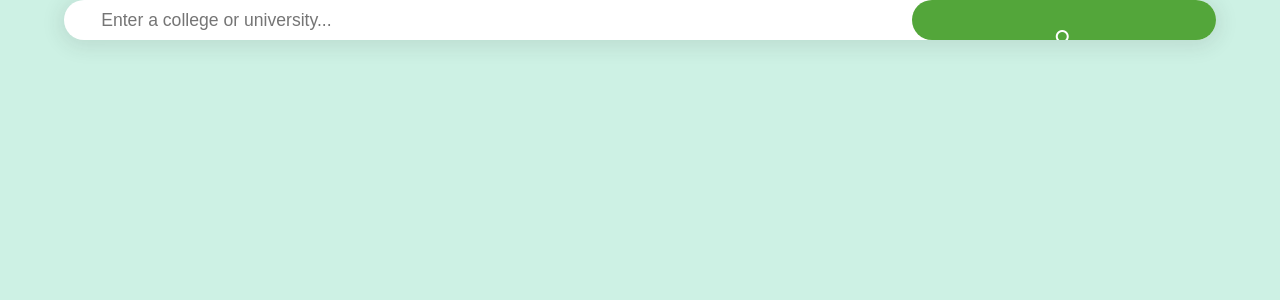
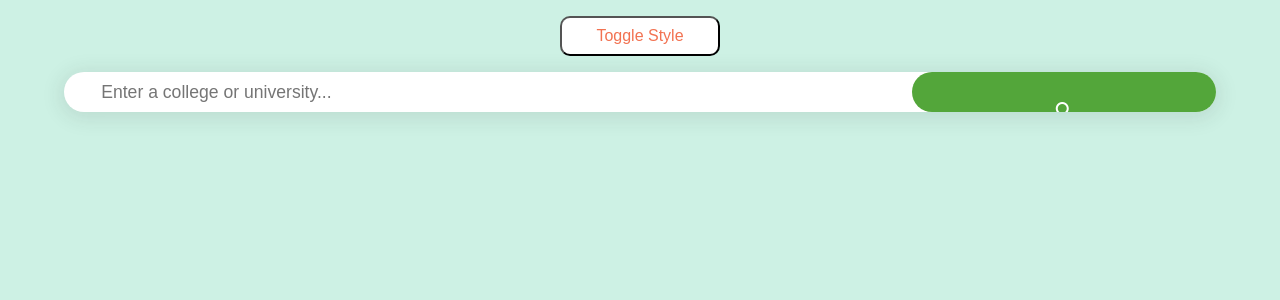
Before and after one commit to stella-yc/autocomplete-ejected, a React (Create React App) app: page / in a window 1280 px wide. Shown: the top 300 px of the page. Built offline with nearby package versions, Linux system fonts and the light colour scheme.

Commit message:
StyleToggle component applies rules from different stylesheets on the SearchBar component depending on StyleToggle state

```diff
--- a/src/App.js
+++ b/src/App.js
@@ -1,13 +1,13 @@
 import React, { Component } from 'react';
 import logo from './logo.svg';
-import SearchBar from './SearchBar';
+import StyleToggle from './StyleToggle';
 import './App.css';
 
 class App extends Component {
   render() {
     return (
       <div className="App">
-        <SearchBar />
+        <StyleToggle />
       </div>
     );
   }
--- a/src/SearchBar.js
+++ b/src/SearchBar.js
@@ -1,5 +1,6 @@
 import React, { Component } from 'react';
-import './SearchBar.css';
+import './SearchBarV1.css';
+import './SearchBarV2.css';
 
 import promiseJSONP from './utils/JSONPUtil';
 import generateSearchUrl from './utils/searchUrl';
@@ -58,8 +59,9 @@ class SearchBar extends Component {
 
   render () {
     const { selected, typedValue, results, navigateToSelected } = this.state;
+    const { style } = this.props;
     return (
-      <div className="Searchbar-component">
+      <div className={`Searchbar-component`}>
         <div className="Searchbar-container">
           <input
             className="Searchbar-input"
@@ -69,7 +71,7 @@ class SearchBar extends Component {
             value={typedValue}
             onKeyDown={this.handleKeyDown}
           />
-          <span className="Searchbar-icon">
+          <span className={`Searchbar-icon-${style}`}>
             <i className="fa fa-search" aria-hidden="true"></i>
           </span>
         </div>
--- a/src/SearchBar.css
+++ b/src/SearchBarV1.css
@@ -30,7 +30,7 @@
   outline: none;
 }
 
-.Searchbar-icon {
+.Searchbar-icon-v1 {
   background-color: #53a63a;
   color: white;
   height: 100%;
@@ -39,7 +39,7 @@
   border: none;
 }
 
-.Searchbar-icon > i {
+.Searchbar-icon-v1 > i {
   padding: 10% 0;
 }
 
--- /dev/null
+++ b/src/SearchBarV2.css
@@ -0,0 +1,57 @@
+.Searchbar-component {
+  color: black;
+  font-family: 'Montserrat', sans-serif;
+  border: none;
+}
+
+.Searchbar-container {
+  border-radius: 50px;
+  border: none;
+  height: 2.5em;
+  width: 90%;
+  margin: 0 auto;
+  display: flex;
+  flex-direction: row;
+  justify-content: space-between;
+  overflow: hidden;
+  box-shadow: 0px 3px 20px 4px rgba(53, 53, 53, 0.1);
+  background-color: white;
+}
+
+.Searchbar-input {
+  width: 80%;
+  height: 100%;
+  font-size: 1.1em;
+  border: none;
+  margin-left: 2em;
+}
+
+.Searchbar-input:focus {
+  outline: none;
+}
+
+.Searchbar-icon-v2 {
+  background-color: pink;
+  color: white;
+  height: 100%;
+  width: 30%;
+  border-radius: 20px 0 0 20px;
+  border: none;
+}
+
+.Searchbar-icon-v2 > i {
+  padding: 10% 0;
+}
+
+.Searchbar-results {
+  list-style-type: none;
+  text-align: left;
+  border: none;
+  padding: 0;
+  width: 90%;
+  margin: 1em auto;
+  border-radius: 20px;
+  overflow: hidden;
+  box-shadow: 0px 3px 20px 4px rgba(53, 53, 53, 0.1);
+  background-color: white;
+}
--- /dev/null
+++ b/src/StyleToggle.css
@@ -0,0 +1,14 @@
+.SearchToggle-button {
+  width: 10rem;
+  height: 2.5em;
+  font-size: 1em;
+  background-color: white;
+  margin: 1em 0;
+  border-radius: 10px;
+  background-color: white;
+  color: #F27251;
+}
+
+.SearchToggle-button:focus {
+  outline: none;
+}
--- /dev/null
+++ b/src/StyleToggle.js
@@ -0,0 +1,38 @@
+import React, { Component } from 'react';
+import SearchBar from './SearchBar';
+import './StyleToggle.css';
+
+class StyleToggle extends Component {
+  constructor(props) {
+    super(props);
+    this.state = {
+      style: 'v1'
+    };
+    this.toggleStyle = this.toggleStyle.bind(this);
+  }
+
+  toggleStyle () {
+    const newStyle = this.state.style === 'v1'
+    ? 'v2'
+    : 'v1';
+    this.setState({ style: newStyle });
+  }
+
+  render() {
+    return (
+      <div>
+        <button
+          onClick={this.toggleStyle}
+          className="SearchToggle-button"
+          >
+          Toggle Style
+        </button>
+        <SearchBar
+          style={this.state.style}
+        />
+      </div>
+    );
+  }
+}
+
+export default StyleToggle;
```
